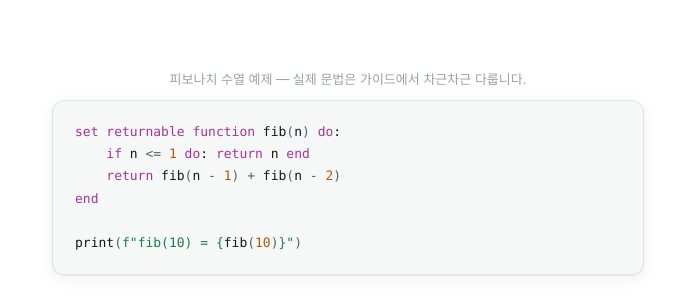
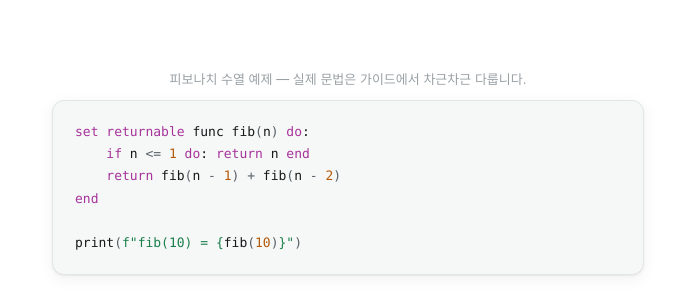
Before and after one commit to cuffscript/site, a website built with Vite: page index.html in a window 1280 px wide. Shown: the part 1407-1707 px from the top of the page, without its empty margins (292-987 px from the left). Built offline with nearby package versions, Linux system fonts and the light colour scheme.

Commit message:
index.html 업데이트

```diff
--- a/index.html
+++ b/index.html
@@ -109,7 +109,7 @@
 
             <section class="home-showcase">
                 <p class="home-showcase-caption">피보나치 수열 예제 — 실제 문법은 가이드에서 차근차근 다룹니다.</p>
-                <pre><code class="language-cuff">set returnable function fib(n) do:
+                <pre><code class="language-cuff">set returnable func fib(n) do:
     if n &lt;= 1 do: return n end
     return fib(n - 1) + fib(n - 2)
 end
```
